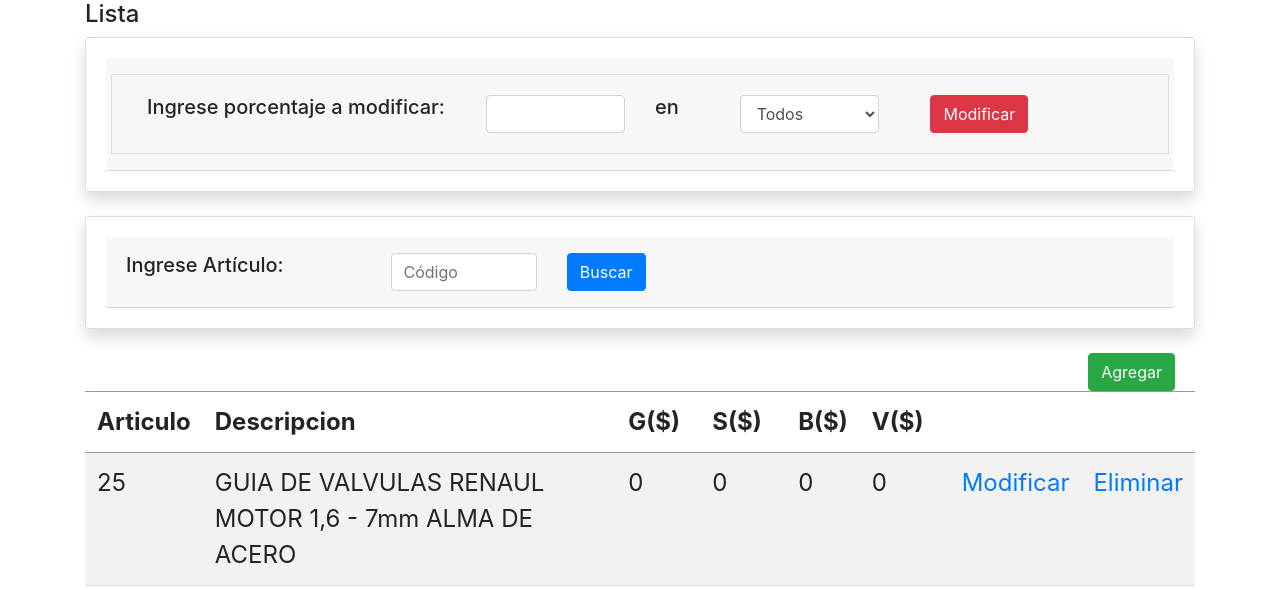
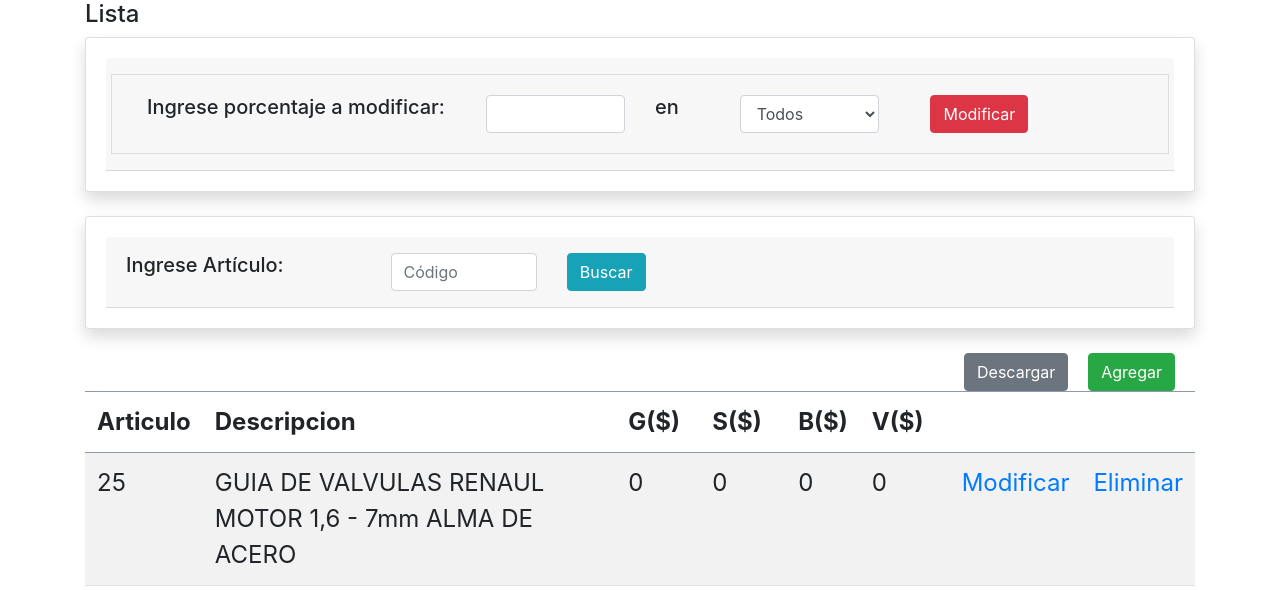
Before and after one commit to deboch/distribuidoraTijera, a PHP site: page /distribuidora/vista/precios.php in a window 1280 px wide. Shown: the part 56-646 px from the top of the page. Run offline with PHP 8.4, Linux system fonts and the light colour scheme; data comes from the database, SQL or seed files in the repository; some libraries are stand-ins or nearby versions.

Commit message:
cree boton para descargar pdf

```diff
--- a/vista/precios.php
+++ b/vista/precios.php
@@ -9,7 +9,7 @@
 include("../head.php");
 ?>
 <body>
-<div class="container">
+<div class="container" id="aImprimir">
 		<?php
 			include("../header.php");
 		?>
@@ -57,7 +57,7 @@ include("../head.php");
                             <input class="form-control" type="text" placeholder="Código" id="cod_art" name="cod_art">
                         </div>
 						<div class="col-md-3">
-							<button class="btn btn-primary" type="submit">Buscar</button>
+							<button class="btn btn-info" type="submit">Buscar</button>
 						</div>
                     </div>
                 </form>
@@ -67,6 +67,8 @@ include("../head.php");
 
     <div class="table-responsive">
         <button type="button" class="btn btn-success agregar float-right">Agregar</button>
+        <button class="btn btn-secondary agregar float-right"><a href="javascript:crearPdf()" style="color:white!important">Descargar</a></button>
+
         <br>
                 <table class="table table-striped" id="dataTable" width="100%" cellspacing="0">
                     <thead>
@@ -100,8 +102,32 @@ include("../head.php");
                 </table>
 	</div>
 </div>
-		</div>
 
 </body>
+<script>
+    function crearPdf() {
+        var pdf = new jsPDF('p', 'pt', 'letter');
+        //source = $('#aImprimir')[0];
+        specialElementHandlers = {
+            '#bypassme': function (element, renderer) {
+                return true
+            }
+        };
+        margins = {
+
+        };
+        pdf.fromHTML(
+            aImprimir,
+            margins.left, // x coord
+            margins.top, { // y coord
+                'width': margins.width,
+                'elementHandlers': specialElementHandlers
+            },
+            function (dispose) {
+                pdf.save('listaDePrecios.pdf');
+            }, margins
+        );
+    }
+</script>
 <footer></footer>
 </html>
```
Lines whose indentation alone changed are shown as unchanged.
